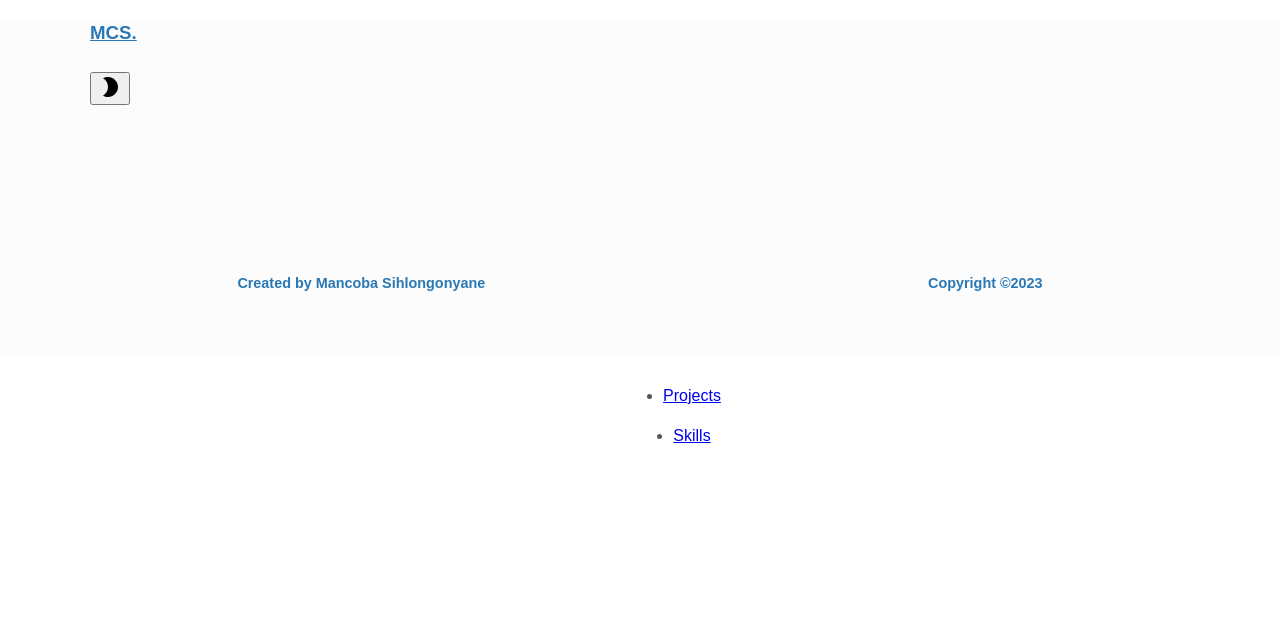
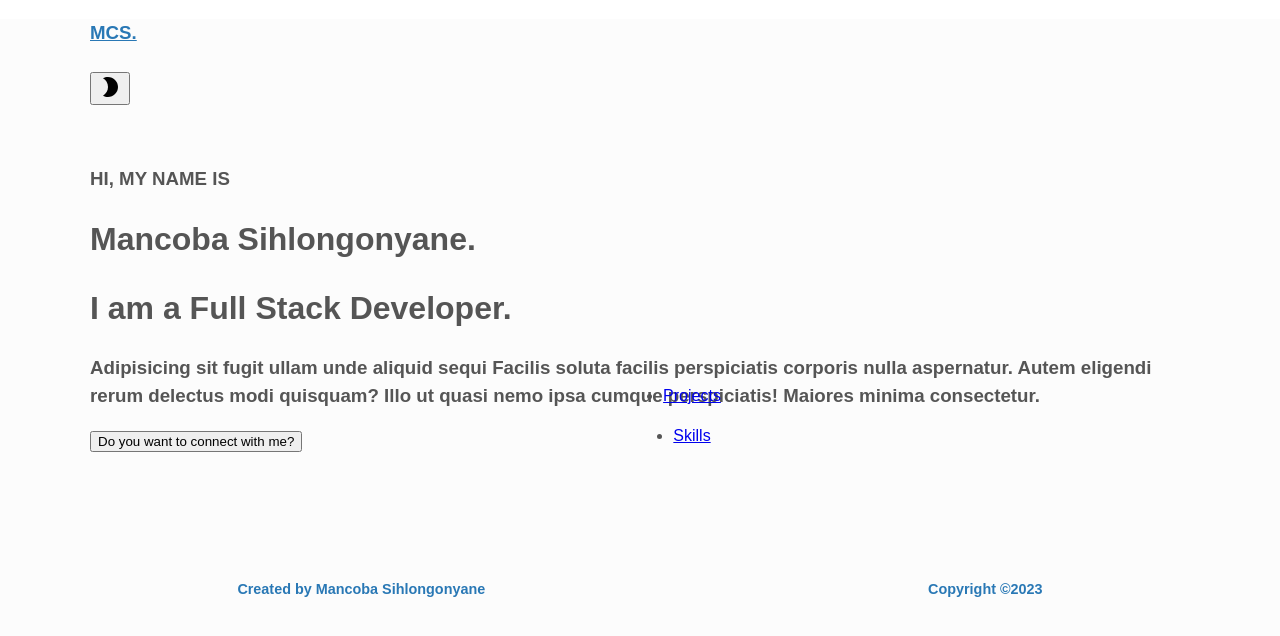
Before and after one commit to manq2010/my-portfolio, a React (Create React App) app: page / in a window 1280 px wide. Shown: the top 636 px of the page. Built offline with nearby package versions, Linux system fonts and the light colour scheme.

Commit message:
Add about section

```diff
--- a/src/App.js
+++ b/src/App.js
@@ -3,13 +3,16 @@ import { ThemeContext } from './contexts/theme';
 import './App.css';
 import Footer from './features/Footer/Footer';
 import Header from './features/Header/Header';
+import About from './features/About/About';
 
 const App = () => {
   const [{ themeName }] = useContext(ThemeContext);
   return (
     <div id="top" className={`${themeName} app`}>
       <Header />
-
+      <main>
+        <About />
+      </main>
       <Footer />
     </div>
   );
--- a/src/data/portfolio.js
+++ b/src/data/portfolio.js
@@ -6,14 +6,15 @@ const header = {
 
 const about = {
   // all the properties are optional - can be left empty or deleted
-  name: 'John Smith',
-  role: 'Front End Engineer',
+  name: 'Mancoba Sihlongonyane',
+  role: 'Full Stack Developer',
   description:
       'Adipisicing sit fugit ullam unde aliquid sequi Facilis soluta facilis perspiciatis corporis nulla aspernatur. Autem eligendi rerum delectus modi quisquam? Illo ut quasi nemo ipsa cumque perspiciatis! Maiores minima consectetur.',
-  resume: 'https://example.com',
+  button: 'Do you want to connect with me?',
   social: {
     linkedin: 'https://linkedin.com',
     github: 'https://github.com',
+    twitter: 'https://twitter.com',
   },
 };
 
--- /dev/null
+++ b/src/features/About/About.jsx
@@ -0,0 +1,57 @@
+import React from 'react';
+import styled from 'styled-components';
+import { about } from '../../data/portfolio';
+
+const AboutWrapper = styled.div`
+
+`;
+
+const About = () => {
+  const {
+    name, role, description, button,
+  } = about;
+  return (
+    <AboutWrapper>
+      { name && (
+        <div>
+          <h3>
+            HI, MY NAME IS
+          </h3>
+          <h1>
+            {name}
+            .
+          </h1>
+
+        </div>
+
+      )}
+      { role && (
+        <div>
+          <h1>
+            I am a
+            {' '}
+            {role}
+            .
+          </h1>
+        </div>
+
+      )}
+
+      { description && (
+        <div>
+          <h3>
+            {description}
+          </h3>
+        </div>
+      )}
+
+      { button && (
+      <button type="button">
+        {button}
+      </button>
+      )}
+    </AboutWrapper>
+  );
+};
+
+export default About;
```
